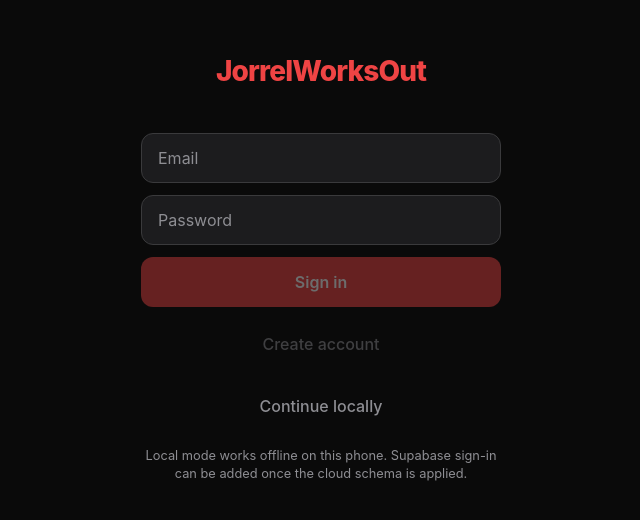
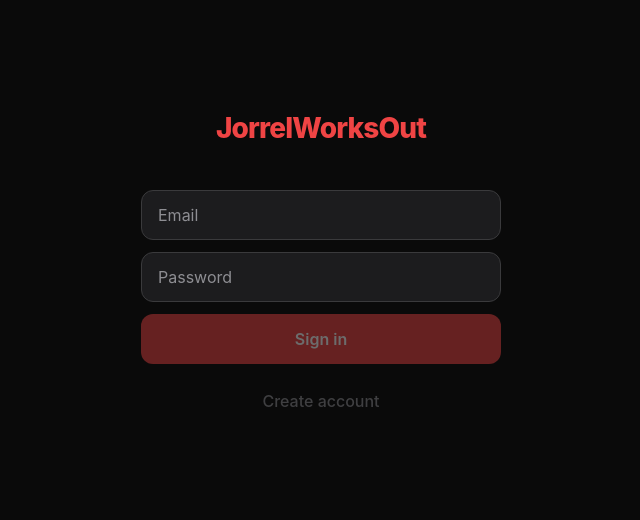
Before and after one commit to jorrel1230/JorrelWorksOut, a React (Vite) app: page /#/auth in a window 1280 px wide. Shown: the part 136-656 px from the top of the page, without its empty margins (319-959 px from the left). Built offline with nearby package versions, Linux system fonts and the light colour scheme; no server answers.

Commit message:
Remove local mode option from auth screen
Login-only flow — removed 'Continue locally' button and enableLocalMode import.

```diff
--- a/src/screens/Auth.jsx
+++ b/src/screens/Auth.jsx
@@ -1,5 +1,5 @@
 import { useState } from 'react'
-import { enableLocalMode, supabase } from '../lib/supabase'
+import { supabase } from '../lib/supabase'
 
 export default function Auth() {
   const [email, setEmail] = useState('')
@@ -52,12 +52,6 @@
           <button className="btn-ghost" disabled={loading || !ready} onClick={() => handle('signup')}>
             Create account
           </button>
-          <button className="btn-ghost" disabled={loading} onClick={enableLocalMode}>
-            Continue locally
-          </button>
-          <p className="auth-hint">
-            Local mode works offline on this phone. Supabase sign-in can be added once the cloud schema is applied.
-          </p>
         </div>
       </div>
     </div>
```
